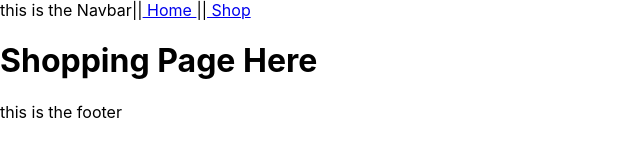
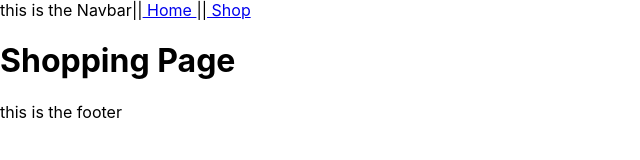
Before and after one commit to mvanzo/Client_Stu_Knits, a React (Create React App) app: page /shop in a window 1280 px wide. Shown: the top 160 px of the page, without its empty margins (0-640 px from the left). Built offline with nearby package versions, Linux system fonts and the light colour scheme.

Commit message:
testing again

```diff
--- a/src/components/pages/Shop.jsx
+++ b/src/components/pages/Shop.jsx
@@ -1,5 +1,5 @@
 export default function Shop(){
     return(
-        <h1>Shopping Page Here</h1>
+        <h1>Shopping Page</h1>
     )
 }
```
